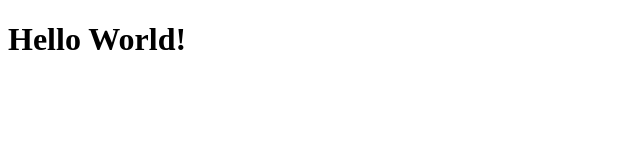
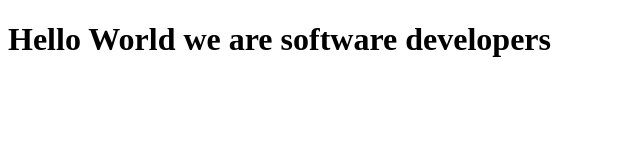
Before and after one commit to Namrata0902/Collaboration_Shafiq, a plain HTML site: page index.html in a window 1280 px wide. Shown: the whole page, without its empty margins (0-640 px from the left). Drawn offline with Linux system fonts and the light colour scheme; files that its build step writes are made by us from their sources; files whose address does not match are found by name.

Commit message:
index.html

```diff
--- a/index.html
+++ b/index.html
@@ -8,7 +8,7 @@
 
   <body>
     <script src="https://cdn.freecodecamp.org/testable-projects-fcc/v1/bundle.js"></script>
-    <h1>Hello World!</h1>
+    <h1>Hello World we are software developers</h1>
     <!--
 
     Hello Camper!
```
